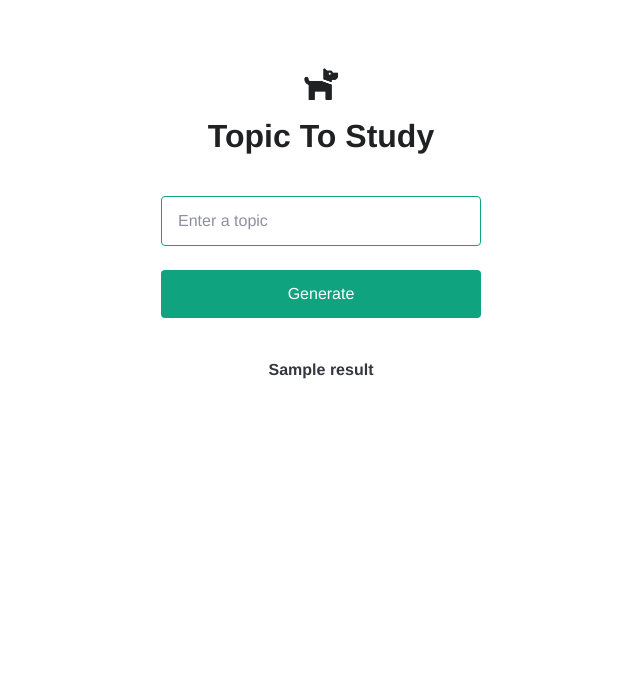
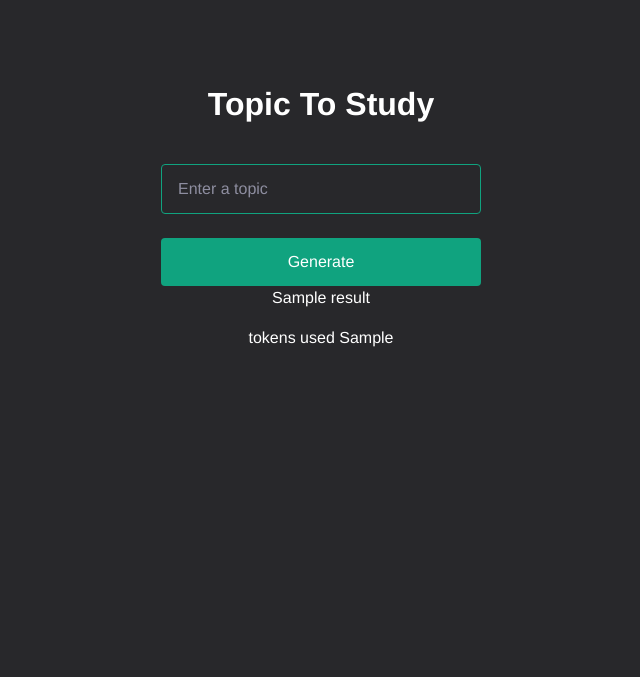
Before and after one commit to Al3x-s/Study-Buddy, a Flask app: template templates/index.html in a window 1280 px wide. Shown: the top 677 px of the page, without its empty margins (319-959 px from the left). Run offline with Flask 2, Linux system fonts and the light colour scheme; the template is opened without the code that fills it: most values are stand-ins (such as "Sample title", 1, 10 or a date in 2020); some web fonts are replaced.

Commit message:
build works but sucks make new template tmrw

```diff
--- a/app.py
+++ b/app.py
@@ -1,5 +1,4 @@
 import os
-
 import openai
 from flask import Flask, redirect, render_template, request, url_for
 
@@ -17,22 +16,38 @@ def index():
             prompt=generate_prompt(topic),
             temperature=0.6,
         )
-        print("This is response ------------------------------")
-        print(response)
-        return redirect(url_for("index", result=response.choices[0].text))
+        print(f"This is response ------------------------------\n{response}")
+        print(f"This is topic ------------------------------\n{type(topic)}")
 
+    #if request.method == "POST" and len(request.form["curious"]) > 0:
+     #   curious = requests.form["curious"]
+      #  response2 = openai.Completion.create(
+       #     model="text-davinci-003",
+        #    max_tokens = 50,
+         #   prompt = generate_qa(curious),
+          #  temperature = 0.7
+           #     )
+        return redirect(url_for("index", result=response.choices[0].text, tokens_used=response.usage.completion_tokens))
+    tokens_used = request.args.get("tokens_used")
     result = request.args.get("result")
-    print("This is result ------------------------------")
-    print(type(result))
-    print(result)
-    return render_template("index.html", result=result)
+    print(f"This is  args------------------------------{request.args}")
+    print(f"this is result\n{result}")
+    if str(type(result)) != "<class 'NoneType'>":
+        result= result.split("---")
+    return render_template("index.html", result=result, tokens_used=tokens_used)
 
 
 def generate_prompt(topic):
-    return """Suggest three resouces to learn more about a topic.
+    return """Suggest 5 resouces to learn more about a topic give one sentence explaining the resource right after the name of the resource format your answers so each answer is separated by '---' instead of commas.
 
-
+topic:math
+resources:Khan Academy "a free online learning platform with thousands of videos and exercises to help you learn math"--- Mathisfun "a website filled with interactive math activities and games"--- Mathantics "a website with video lessons and guided practice to help students understand math concepts"
 topic: {}
 resouces:""".format(
         topic.capitalize()
     )
+
+#Redirect user to another page and present pt 2 of the page cuz this page is trash
+
+def generate_qa(question):
+    return""" answer the following question to the best of your ability about the above topic""".format(question)
--- a/static/main.css
+++ b/static/main.css
@@ -19,6 +19,7 @@ input {
   line-height: 24px;
   color: #353740;
   font-family: "ColfaxAI", Helvetica, sans-serif;
+  background-color: #28282B;
 }
 body {
   display: flex;
@@ -33,7 +34,7 @@ h3 {
   font-size: 32px;
   line-height: 40px;
   font-weight: bold;
-  color: #202123;
+  color: #FFFFFF;
   margin: 16px 0 40px;
 }
 form {
@@ -63,5 +64,8 @@ input[type="submit"] {
 .result {
   font-weight: bold;
   margin-top: 40px;
-  height:40vh;
 }
+.res, .tokens{
+  height:5vh;
+  color:#FFFFFF
+  }
--- a/templates/index.html
+++ b/templates/index.html
@@ -1,21 +1,28 @@
 <!DOCTYPE html>
 <head>
-  <title>OpenAI Quickstart</title>
-  <link
-    rel="shortcut icon"
-    href="{{ url_for('static', filename='dog.png') }}"
-  />
+  <title>thishitsux</title>
   <link rel="stylesheet" href="{{ url_for('static', filename='main.css') }}" />
 </head>
 
 <body>
-  <img src="{{ url_for('static', filename='dog.png') }}" class="icon" />
   <h3>Topic To Study</h3>
   <form action="/" method="post">
     <input type="text" name="topic" placeholder="Enter a topic" required />
     <input type="submit" value="Generate" />
   </form>
   {% if result %}
-  <div class="result">{{ result }}</div>
+
+  {% for i in result %}
+  <div class="res">{{ i }}</div>
+  {% endfor %}
+
   {% endif %}
+
+
+
+
+  {% if tokens_used %}
+  <div class="tokens"> tokens used {{ tokens_used }}</div>
+  {% endif %}
+
 </body>
```
Also changed, not shown: functions.py (added, +19 -0 lines), 4 other files.
